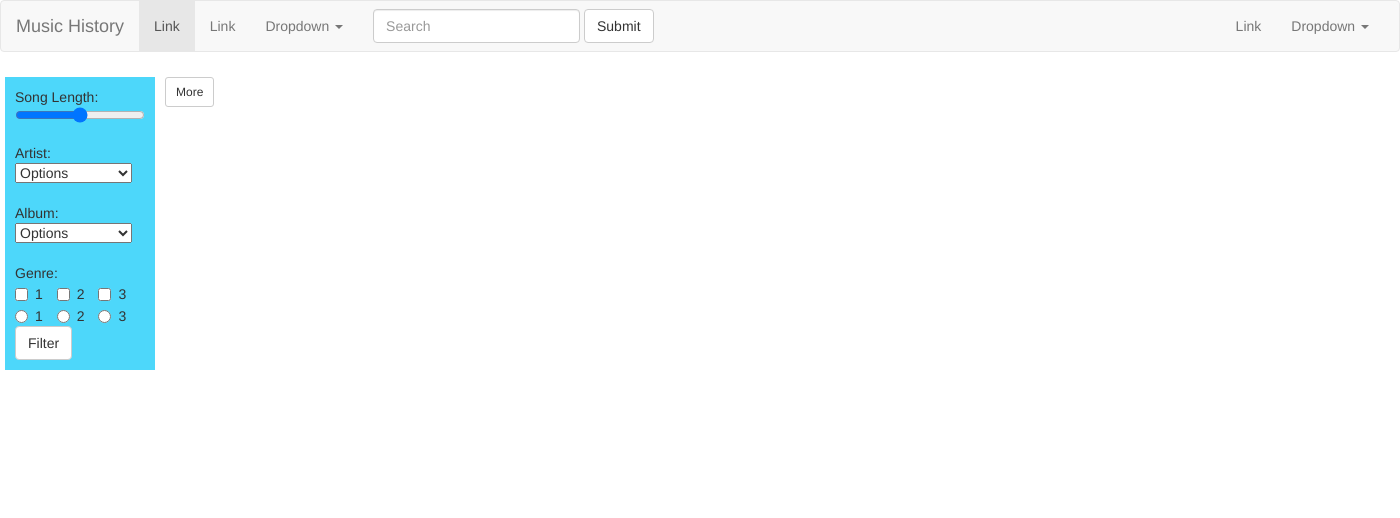
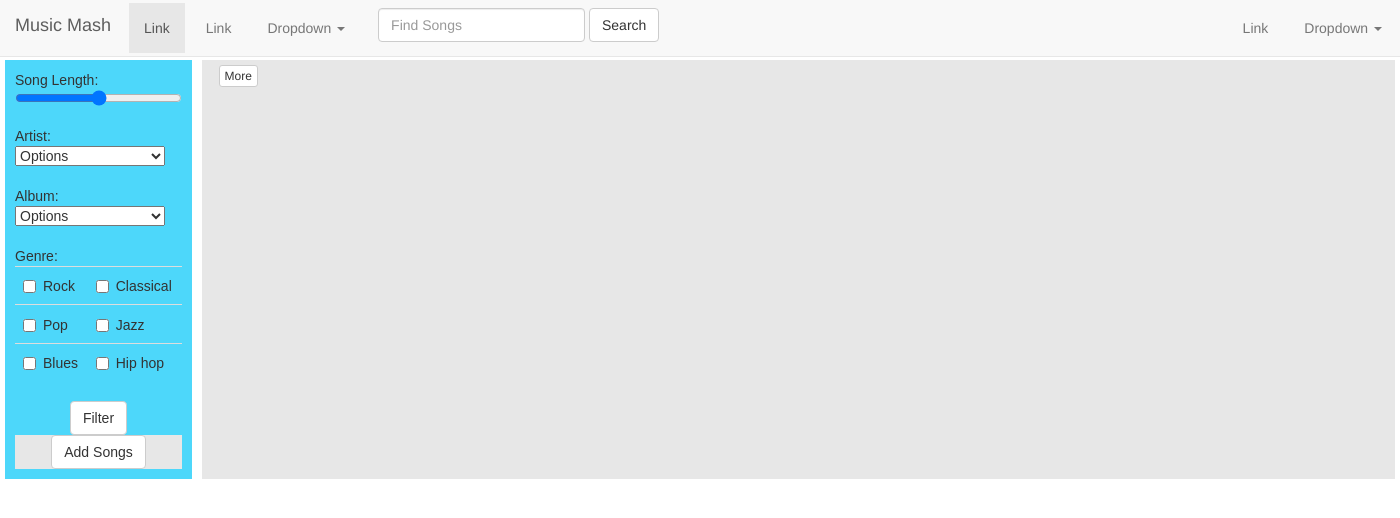
Before and after one commit to danielcossins/music-history-5, a web app: file index.html in a window 1400 px wide. Shown: the top 518 px of the page. Run offline with its HTML, style and script files only (its server is not run), Linux system fonts and the light colour scheme; some libraries are stand-ins or nearby versions.

Commit message:
more changes using bootstrap

```diff
--- a/index.html
+++ b/index.html
@@ -5,7 +5,7 @@
   <meta charset="utf-8">
   <title>Nashville Software School</title>
   <link rel="stylesheet" type="text/css" href="bower_components/bootstrap/dist/css/bootstrap.min.css">
-  <link rel="stylesheet" type="text/css" href="styles/styles.css">
+  <link rel="stylesheet" type="text/css" href="styles/main.css">
   <link rel="stylesheet" type="text/css" href="styles/media.css">
 </head>
 
@@ -19,7 +19,7 @@
           <li><a href="#">Profile</a></li>
         </ul>
       </nav> -->
-      <nav class="navbar navbar-default">
+      <nav class="navbar navbar-default navbar-fixed-top">
         <div class="container-fluid">
           <!-- Brand and toggle get grouped for better mobile display -->
           <div class="navbar-header">
@@ -29,7 +29,8 @@
               <span class="icon-bar"></span>
               <span class="icon-bar"></span>
             </button>
-            <a class="navbar-brand" href="#">Music History</a>
+            <a class="navbar-brand" href="#">Music Mash</a>
+
           </div>
 
           <!-- Collect the nav links, forms, and other content for toggling -->
@@ -52,9 +53,9 @@
             </ul>
             <form class="navbar-form navbar-left" role="search">
               <div class="form-group">
-                <input type="text" class="form-control" placeholder="Search">
+                <input type="text" class="form-control" placeholder="Find Songs">
               </div>
-              <button type="submit" class="btn btn-default">Submit</button>
+              <button type="submit" class="btn btn-default">Search</button>
             </form>
             <ul class="nav navbar-nav navbar-right">
               <li><a href="#">Link</a></li>
@@ -97,137 +98,70 @@
           <br>
           Genre:
           <br>
-          <label class="checkbox-inline">
-            <input type="checkbox" id="inlineCheckbox1" value="option1"> 1
-          </label>
-          <label class="checkbox-inline">
-            <input type="checkbox" id="inlineCheckbox2" value="option2"> 2
-          </label>
-          <label class="checkbox-inline">
-            <input type="checkbox" id="inlineCheckbox3" value="option3"> 3
-          </label>
 
-          <label class="radio-inline">
-            <input type="radio" name="inlineRadioOptions" id="inlineRadio1" value="option1"> 1
-          </label>
-          <label class="radio-inline">
-            <input type="radio" name="inlineRadioOptions" id="inlineRadio2" value="option2"> 2
-          </label>
-          <label class="radio-inline">
-            <input type="radio" name="inlineRadioOptions" id="inlineRadio3" value="option3"> 3
-          </label>
-          <button type="submit" id="filter" class="btn btn-default">Filter</button>
-        </form>
-        <!-- Song Length:
-        <input id="range" type="range">
-        <br>
-        Artist:
-        <br>
-        <select id="artist" placeholder="options">
-          <option>Options</option>
-        </select>
-        <br>
-        <br>
-        Album:
-        <br>
-        <select id="artist" placeholder="options">
-          <option>Options</option>
-        </select>
-        <br>
-        <br>
-        Genre:
-        <br>
-
-
-        <input class="check" type="checkbox">Rock</input>
-        <input class="check" type="checkbox">Classical</input>
-        <br>
-        <input class="check" type="checkbox">Pop</input>
-        <input class="check" type="checkbox">Jazz</input>
-        <br>
-        <input class="check" type="checkbox">Blues</input>
-        <input class="check" type="checkbox">Hip hop</input>
-
-
-        <table>
+          <div class="table-responsive">
+            <table class="table">
               <tr>
                 <td>
-              <input class="check" type="checkbox">Rock
+                  <label class="checkbox-inline">
+                    <input type="checkbox" id="inlineCheckbox1" value="option1"> Rock
+                </label>
                 </td>
                 <td>
-              <input class="check" type="checkbox">Classical
+                  <label class="checkbox-inline">
+                    <input type="checkbox" id="inlineCheckbox2" value="option2"> Classical
+                  </label>
                 </td>
               </tr>
               <tr>
                 <td>
-              <input class="check" type="checkbox">Pop
+                  <label class="checkbox-inline">
+                    <input type="checkbox" id="inlineCheckbox3" value="option3"> Pop
+                  </label>
                 </td>
                 <td>
-              <input class="check" type="checkbox">Jazz
+                  <label class="checkbox-inline">
+                    <input type="checkbox" id="inlineCheckbox1" value="option4"> Jazz
+                  </label>
                 </td>
               </tr>
               <tr>
                 <td>
-              <input class="check" type="checkbox">Blues
+                  <label class="checkbox-inline">
+                    <input type="checkbox" id="inlineCheckbox2" value="option5"> Blues
+                  </label>
                 </td>
                 <td>
-              <input class="check" type="checkbox">Hip hop
+                  <label class="checkbox-inline">
+                    <input type="checkbox" id="inlineCheckbox3" value="option6"> Hip hop
+                  </label>
                 </td>
               </tr>
             </table>
+          </div>
+          <button type="submit" id="filter" class="btn btn-default center-block">Filter</button>
+        </form>
 
-        </input>
+        <div id="adding">
+          <button type="button" id="add" class="btn btn-default center-block">Add Songs</button>
+          <div class="form-group" id='addSongs'>
+            <h3>Add Songs</h3>
+            <input type="file" id="exampleInputFile">
+            <p class="help-block">Upload the audio for your songs</p>
+            <input type="text" id='title' placeholder="Title">
+            <input type="text" id='artist' placeholder="Artist">
+            <input type="text" id='album' placeholder="Album">
+            <input type="text" id='year' placeholder="Year">
             <br>
-        <input id="filter" type="submit" value="Filter"></input> -->
+            <button type="submit" id="addSongs" class="btn btn-default">Add</button>
+          </div>
+        </div>
       </div>
 
-      <div id="right">
-        <!-- <div class="container">
-          <p class="large" id="song1">Song Name</p>
-          <ul>
-            <li id="artist1">Artist Name</li>
-            <li class="middle" id="album1">Album Name</li>
-            <li id="genre1">Genre</li>
-          </ul>
+      <div id="right" class="fluid-container">
+        <div class="container" id="more">
+          <button class="btn btn-default btn-xs">More</button>
         </div>
-
-        <div class="container">
-          <p class="large" id="song2">Song Name</p>
-          <ul>
-            <li id="artist2">Artist Name</li>
-            <li class="middle" id="album2">Album Name</li>
-            <li id="genre2">Genre</li>
-          </ul>
-        </div>
-
-        <div class="container">
-          <p class="large" id="song3">Song Name</p>
-          <ul>
-            <li id="artist3">Artist Name</li>
-            <li class="middle" id="album3">Album Name</li>
-            <li id="genre3">Genre</li>
-          </ul>
-        </div>
-
-        <div class="container">
-          <p class="large" id="song4">Song Name</p>
-          <ul>
-            <li id="artist4">Artist Name</li>
-            <li class="middle" id="album4">Album Name</li>
-            <li id="genre4">Genre</li>
-          </ul>
-        </div>
-
-        <div class="container">
-          <p class="large" id="song5">Song Name</p>
-          <ul>
-            <li id="artist5">Artist Name</li>
-            <li class="middle" id="album5">Album Name</li>
-            <li id="genre5">Genre</li>
-          </ul>
-        </div> -->
-        <!-- <button id='more'>More</button> -->
-        <button class="btn btn-default btn-sm" id='more'>More</button>
       </div>
     </div>
   </div>
--- a/javascripts/main.js
+++ b/javascripts/main.js
@@ -14,7 +14,7 @@ requirejs(["dom-access", "populate-songs", "get-more-songs"],
 
 function addSongs(data){
   for(var i=1; i<=data.songs.length; i++){
-    $('#more').before("<div class='container'><p class='large' id='song'>"+data.songs[i-1].name+"</p><ul><li id='artist'>"+data.songs[i-1].artist+"</li><li class='middle' id='album'>"+data.songs[i-1].album+"</li><li id='year'>"+data.songs[i-1].year+"</li></ul><button type='button' class='btn btn-default btn-sm delete'>Delete</button></div>");
+    $('#more').before("<div class='container'><p class='large' id='song'>"+data.songs[i-1].name+"</p><ul><li id='artist'> Artist: "+data.songs[i-1].artist+"</li><li class='middle' id='album'>Album: "+data.songs[i-1].album+"</li><li id='year'>Year: "+data.songs[i-1].year+"</li></ul><button type='button' class='btn btn-default btn-sm delete'>Delete</button></div>");
   }
   initDelete();
 }
--- a/sass/main.scss
+++ b/sass/main.scss
@@ -1,5 +1,5 @@
 $font-stack:    Helvetica, sans-serif;
-$primary-color: #333;
+$primary-color: #e7e7e7;
 
 body {
   font: 100% $font-stack;
--- a/styles/main.css
+++ b/styles/main.css
@@ -1,5 +1,109 @@
-body {
+/*body {
   font: 100% Helvetica, sans-serif;
   color: #333; }
+*/
+/*# sourceMappingURL=main.css.map */
+div li
+{
+  display: inline;
+  padding: 3px;
 
-/*# sourceMappingURL=main.css.map */
+}
+
+div li.middle
+{
+  border-right: 2px solid black;
+  border-left: 2px solid black;
+  padding-left: 10px;
+  padding-right: 10px;
+}
+#left
+{
+  /*border: 2px solid black;*/
+  background-color: #4DD7FA ;
+  width: 200px;
+  margin: 5px;
+  padding: 10px;
+  min-width: 187px;
+  font-family: Arial;
+
+  /*float: left;*/
+  /*max-width: 150px;*/
+  /*flex-grow: 2;*/
+}
+
+#right
+{
+  /*border: 2px solid black;*/
+  /*background-color: #FEFAC0;*/
+  background-color: #e7e7e7;
+  width: 615px;
+  min-width: 150px;
+  margin: 5px;
+  padding: 0px;
+  width: 100%;
+  /*display: flex;*/
+  /*float: left;*/
+    /*max-width: 615px;*/
+  /*min-width: 300px;*/
+  /*flex-grow: 2;*/
+
+  /*flex-grow: 1;*/
+}
+
+div#right div:nth-child(2n+0)
+{
+  background-color: #F5FFFA;
+  /*background-color:#7AC5CD;*/
+}
+div#right div:nth-child(2n+1)
+{
+  background-color: #FFF5EE;
+  /*background-color: #EE3B3B;*/
+}
+div#right .container:first-child
+{
+  font-weight: bold;
+}
+
+.large
+{
+  margin-left: 40px;
+  font-size: 1.5em;
+  font-family: Arial;
+  color: #785616;
+}
+
+#bottom
+{
+  /*flex-flow: row wrap;*/
+  padding-top: 55px;
+  display: flex;
+
+  /*width: 100%;*/
+  /*flex-flow: row wrap;*/
+  /*max-width: 800px;*/
+}
+
+select
+{
+  width: 90%;
+  /*outline: 2px solid black;*/
+}
+
+div#more{
+  background-color: #e7e7e7 !important;
+  padding: 5px;
+}
+/*#more{
+  float: right;
+}*/
+#addSongs{
+  display: none;
+  background-color: #e7e7e7;
+}
+
+#adding{
+  width: 100%;
+  background-color: #e7e7e7;
+}
--- a/styles/media.css
+++ b/styles/media.css
@@ -14,5 +14,5 @@
     #right
     {
       /*flex-direction: column;*/
-    }
+    }/*djfkdjfkjdkfjkd*/
 }
```
Lines whose indentation alone changed are shown as unchanged.
